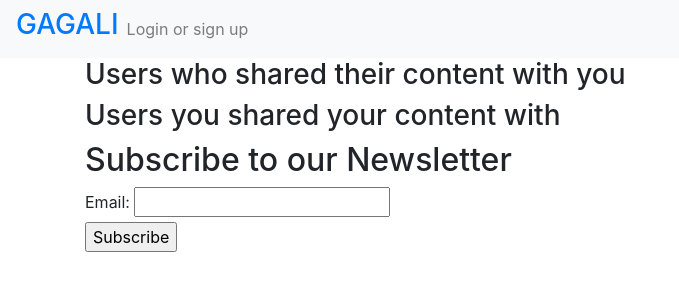
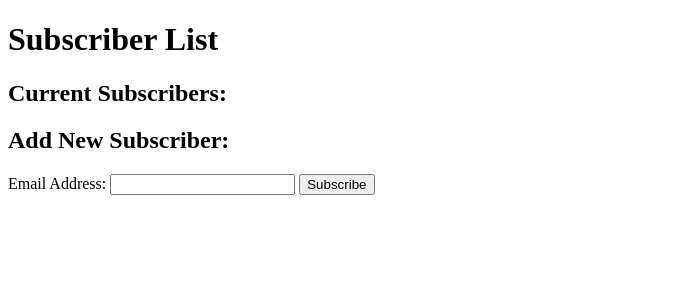
Before and after one commit to amohajerani/interactivediary, a Flask app: page /subscriptions in a window 1280 px wide. Shown: the top 300 px of the page, without its empty margins (0-679 px from the left). Run offline with Flask 2, Linux system fonts and the light colour scheme; parts of the project's set-up code (start-up, migrations or seed data) failed here and were passed over; some libraries are stand-ins or nearby versions.

Commit message:
multi-message

```diff
--- a/app/app.py
+++ b/app/app.py
@@ -110,11 +110,23 @@ def get_log0():
     return send_file('./images/gagalilogo.jpg', mimetype='image/jpg')
 
 
-@app.route('/subscriptions', methods=['GET', 'POST'])
+@app.route('/subscriptions')
 # @require_auth
 def subscriptions():
-    if request.method == 'POST':
-        data.update_subscription(request.json, session['user']['user_id'])
+    return render_template('subscriptions.html')
+
+
+@app.route('/remove-subscriber', method=['POST'])
+# @require_auth
+def remove_subscriber():
+    data.remove_subscriber(request.json, session['user']['user_id'])
+    return render_template('subscriptions.html')
+
+
+@app.route('/add-subscriber', method=['POST'])
+# @require_auth
+def add_subscriber():
+    data.add_subscriber(request.json, session['user']['user_id'])
     return render_template('subscriptions.html')
 
 
--- a/app/templates/subscriptions.html
+++ b/app/templates/subscriptions.html
@@ -1,13 +1,105 @@
-{% extends "base.html" %} {% block title %}Past entries{% endblock %} {% block content %}
-<div class="content">
-  <h3> Users who shared their content with you </h3>
-  <h3> Users you shared your content with </h3>
-  <h2>Subscribe to our Newsletter</h2>
-  <form action="#" method="POST">
-      <label for="email">Email:</label>
-      <input type="email" id="email" name="email" required>
-      <br>
-      <input type="submit" value="Subscribe">
-  </form>
-</div>
-{% endblock %}
+<!DOCTYPE html>
+<html>
+<head>
+	<title>Subscriber List</title>
+</head>
+<body>
+	<h1>Subscriber List</h1>
+
+	<!-- Subscriber list -->
+	<h2>Current Subscribers:</h2>
+	<ul id="subscriber-list">
+		<!-- List items will be added dynamically via JavaScript -->
+	</ul>
+
+	<!-- Add new subscriber form -->
+	<h2>Add New Subscriber:</h2>
+	<form id="subscribe-form">
+		<label for="email">Email Address:</label>
+		<input type="email" id="email" name="email" required>
+		<button type="submit">Subscribe</button>
+	</form>
+
+	<script>
+		// Fetch initial list of subscribers
+		fetch('/get-subscribers')
+			.then(response => response.json())
+			.then(subscribers => {
+				const subscriberList = document.querySelector('#subscriber-list');
+				subscribers.forEach(subscriber => {
+					const listItem = document.createElement('li');
+					listItem.textContent = subscriber;
+					const deleteButton = document.createElement('button');
+					deleteButton.classList.add('delete-button');
+					deleteButton.dataset.email = subscriber;
+					deleteButton.textContent = 'Delete';
+					deleteButton.addEventListener('click', event => {
+						const email = deleteButton.dataset.email;
+						const listItem = deleteButton.parentElement;
+						removeSubscriber(email, listItem);
+					});
+					listItem.appendChild(deleteButton);
+					subscriberList.appendChild(listItem);
+				});
+			})
+			.catch(error => console.log(error));
+
+		// Add event listener to subscribe form
+		const subscribeForm = document.querySelector('#subscribe-form');
+		subscribeForm.addEventListener('submit', event => {
+			event.preventDefault();
+			const emailInput = document.querySelector('#email');
+			const email = emailInput.value;
+			addSubscriber(email);
+			emailInput.value = '';
+		});
+
+		// Function to add subscriber via AJAX request
+		function addSubscriber(email) {
+			const xhr = new XMLHttpRequest();
+			xhr.onreadystatechange = function() {
+				if (xhr.readyState === XMLHttpRequest.DONE) {
+					if (xhr.status === 200) {
+						const subscriber = xhr.responseText;
+						const subscriberList = document.querySelector('#subscriber-list');
+						const listItem = document.createElement('li');
+						listItem.textContent = subscriber;
+						const deleteButton = document.createElement('button');
+						deleteButton.classList.add('delete-button');
+						deleteButton.dataset.email = subscriber;
+						deleteButton.textContent = 'Delete';
+						deleteButton.addEventListener('click', event => {
+							const email = deleteButton.dataset.email;
+							const listItem = deleteButton.parentElement;
+							removeSubscriber(email, listItem);
+						});
+						listItem.appendChild(deleteButton);
+						subscriberList.appendChild(listItem);
+					} else {
+						console.log('Error adding subscriber');
+					}
+				}
+			};
+			xhr.open('POST', '/add-subscriber');
+			xhr.setRequestHeader('Content-type', 'application/x-www-form-urlencoded');
+			xhr.send(`email=${encodeURIComponent(email)}`);
+		}
+
+		// Function to remove subscriber via AJAX request
+		function removeSubscriber(email, listItem) {
+			const xhr = new XMLHttpRequest();
+			xhr.onreadystatechange = function() {
+				if (xhr.readyState === XMLHttpRequest.DONE) {
+					if (xhr.status === 200) {
+						console.log(`Deleted subscriber ${email}`);
+						listItem.remove();
+					} else {
+						console.log('Error deleting subscriber');
+					}
+				}
+			};
+			xhr.open('POST', '/remove-subscriber');
+			xhr.setRequestHeader('Content-type', 'application/x-www-form-urlencoded');
+			xhr.send(`email=${encodeURIComponent(email)}`);
+		}
+	</script>
```
Also changed, not shown: app/data.py (+17 -22 lines), app/templates/subscriptions_old.html (added, +13 -0 lines).
